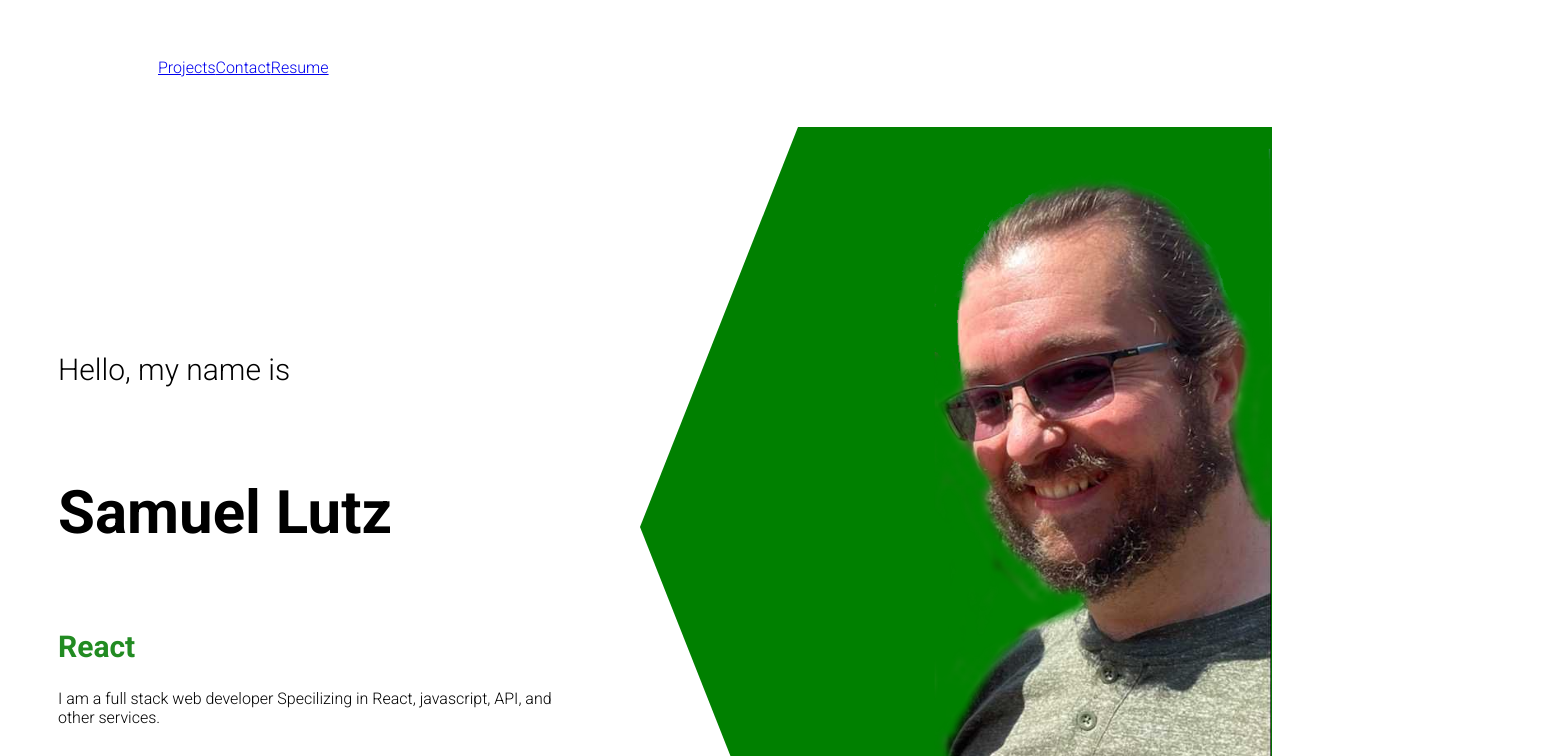
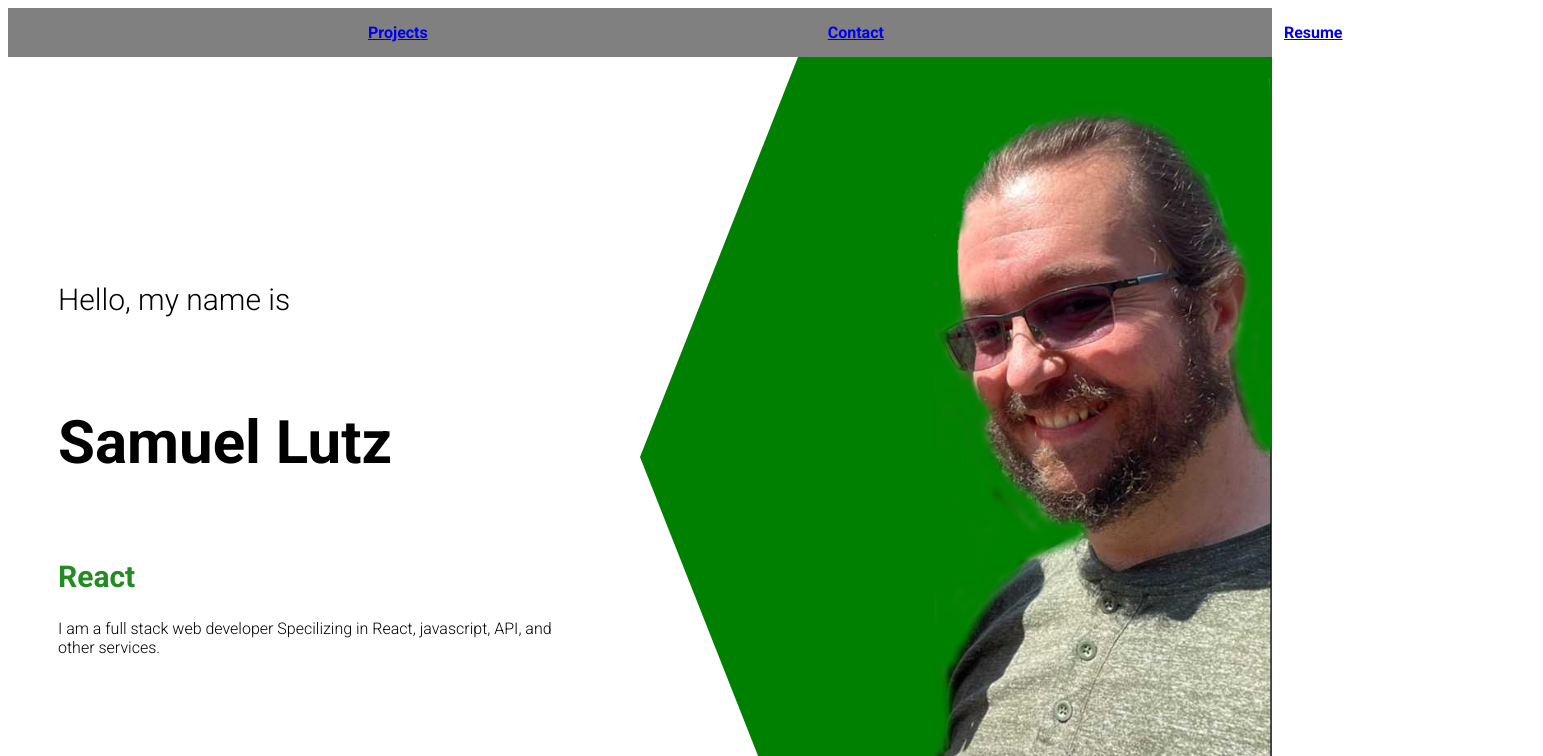
Before and after one commit to samuellutz/React-Portfolio, a React (Create React App) app: page / in a window 1280 px wide. Shown: the top 756 px of the page, 1543 px wide, since content can reach past the window. Built offline with nearby package versions, Linux system fonts and the light colour scheme; the HTML template or start-up script is replaced by a standard one; a web font is replaced by a local one.

Commit message:
package issues

```diff
--- a/src/components/navbar/navbar.css
+++ b/src/components/navbar/navbar.css
@@ -1,8 +1,25 @@
 .container{
-  padding: 50px 100px;
+  padding: 5px 10px;
   display: flex;
-
+  position: sticky;
+  top: 0;
+  z-index: 100;
+  background-color: gray;
 }
 .pro{
   margin: 0px 50px;
+  width: 100%;
+  padding: 10px 100px;
+  justify-content: space-between;
+  align-items: center;
+  flex-direction: column;
+  text-align: center;
 }
+a{
+width: 30%;
+font-weight: bold;
+flex-wrap: wrap;
+justify-content: space-between;
+margin: 0px 200px;
+position: relative;
+}
--- a/src/components/navbar/navbar.js
+++ b/src/components/navbar/navbar.js
@@ -3,11 +3,11 @@ import "./navbar.css"
 
 const Navbar = () => {
     return (
-        <div className="container">
+        <div class="container-fluid" className="container">
             <div className="pro">
                 <a href="#projects">Projects</a>
                 <a href="#contact">Contact</a>
-                <a href="#resume">Resume</a>
+                <a href="https://docs.google.com/document/d/1P2TOoRFDyVUBwMIzJULB_uNoPfDUYKN-/edit">Resume</a>
             </div>
         </div>
     )
```
